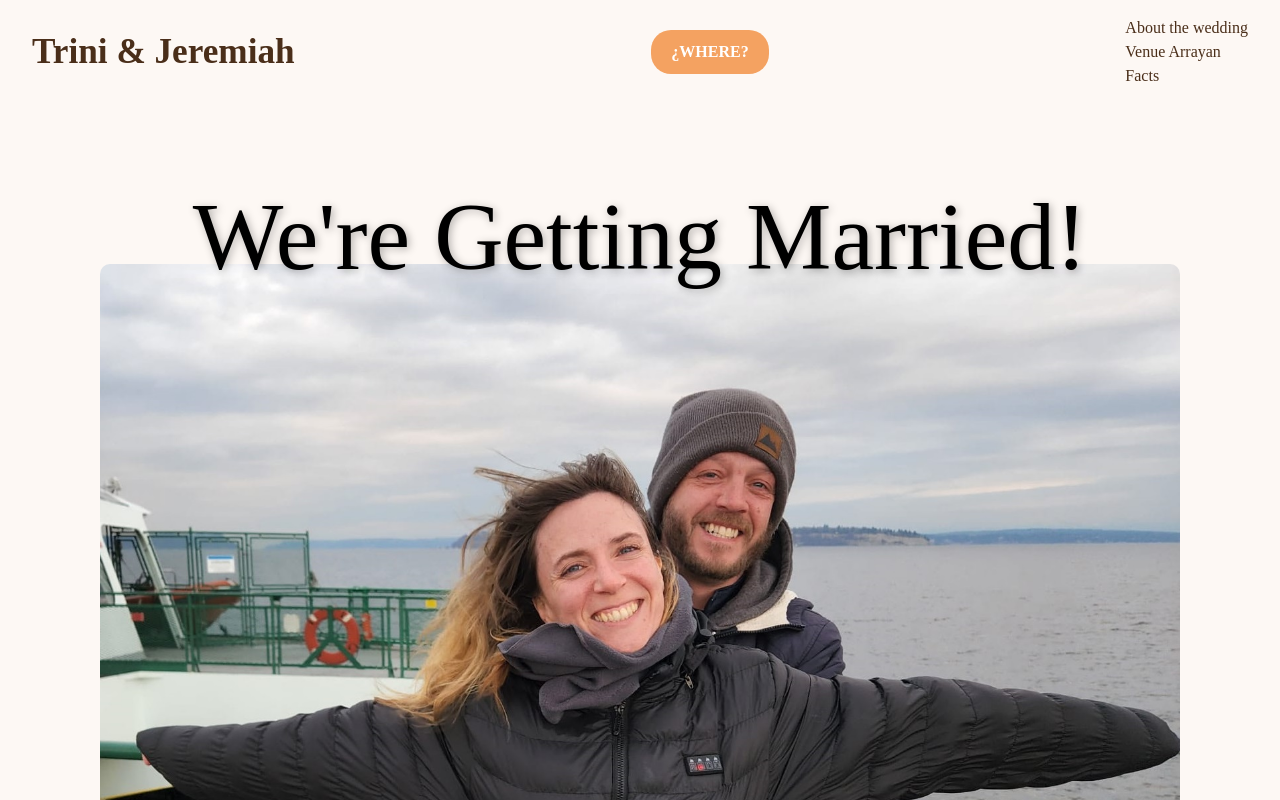
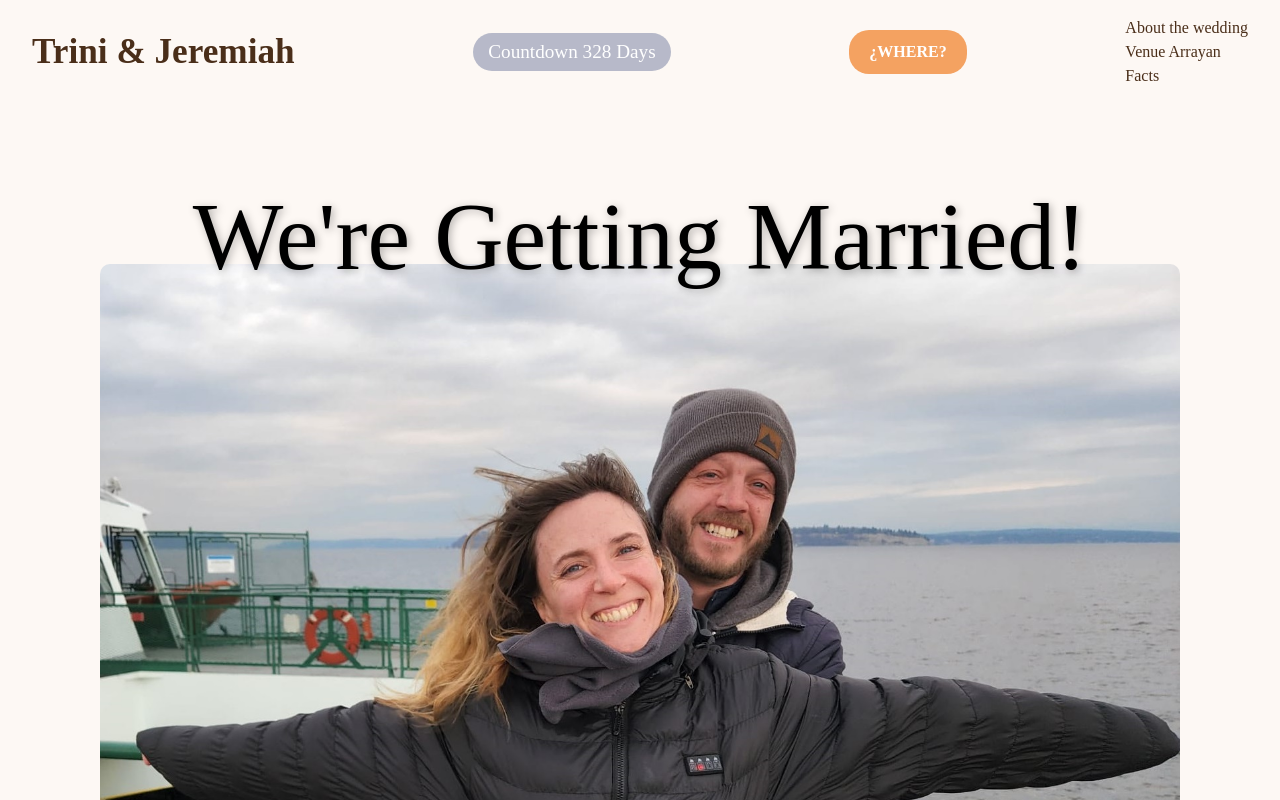
Before and after one commit to Trinigch/WeddingPage, a React (Vite) app: page / in a window 1280 px wide. Shown: the top 800 px of the page. Built offline with nearby package versions, Linux system fonts and the light colour scheme.

Commit message:
adding countdown

```diff
--- a/src/components/Header.tsx
+++ b/src/components/Header.tsx
@@ -1,5 +1,6 @@
+import { useState, useEffect } from "react";
+import styled from "styled-components";
 import Navigation from "./Navigation";
-import styled from "styled-components";
 
 interface HeaderProps {
   setCurrentSection: (section: string) => void;
@@ -52,6 +53,49 @@ const Logo = styled.a`
     color: #d9a7b5;
   }
 `;
+
+const CountdownContainer = styled.div`
+  font-size: 1.2rem;
+
+   font-family: "Playfair Display", serif;
+   background: rgba(20, 40, 100, 0.3); /* Capa oscura para mejorar legibilidad */
+  color: white;
+  padding: 5px 15px;
+  border-radius: 25px;
+  margin: 0 20px;
+`;
+
+const CountdownTimer = () => {
+  const calculateTimeLeft = () => {
+    const targetDate = new Date("January 24, 2026 ").getTime();
+    const now = new Date().getTime();
+    const difference = targetDate - now;
+
+    if (difference <= 0) return { days: 0 };
+
+    return {
+      days: Math.floor(difference / (1000 * 60 * 60 * 24)),
+
+    };
+  };
+
+  const [timeLeft, setTimeLeft] = useState(calculateTimeLeft());
+
+  useEffect(() => {
+    const timer = setInterval(() => {
+      setTimeLeft(calculateTimeLeft());
+    }, 1000);
+
+    return () => clearInterval(timer);
+  }, []);
+
+  return (
+    <CountdownContainer>
+      {`Countdown ${timeLeft.days} Days `}
+    </CountdownContainer>
+  );
+};
+
 function scrollToSection() {
   const section = document.getElementById("location-section");
   if (section) {
@@ -62,6 +106,7 @@ function Header({ setCurrentSection, currentSection }: HeaderProps) {
   return (
     <HeaderContainer>
       <Logo>Trini & Jeremiah</Logo>
+      <CountdownTimer/>
       <Button onClick={scrollToSection} >¿WHERE?</Button>
       <Navigation setCurrentSection={setCurrentSection} currentSection={currentSection} />
     </HeaderContainer>
```
